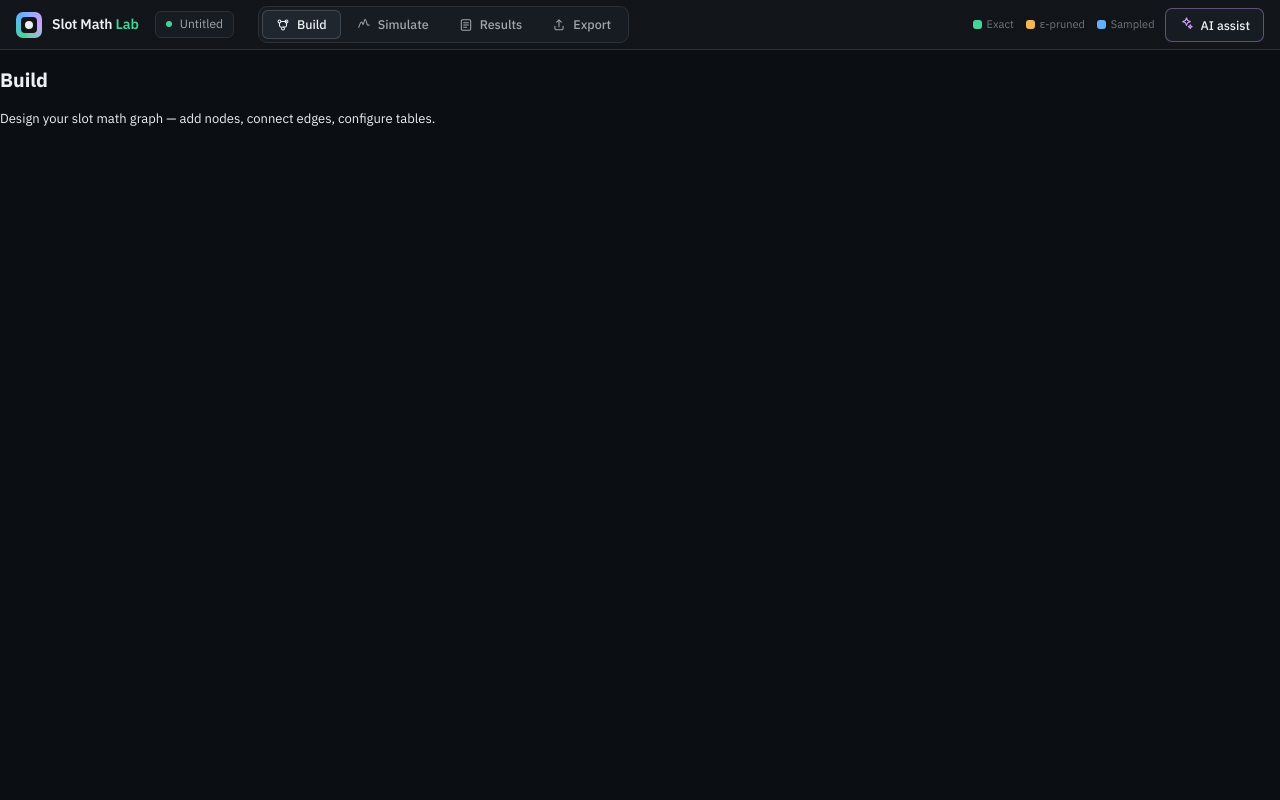
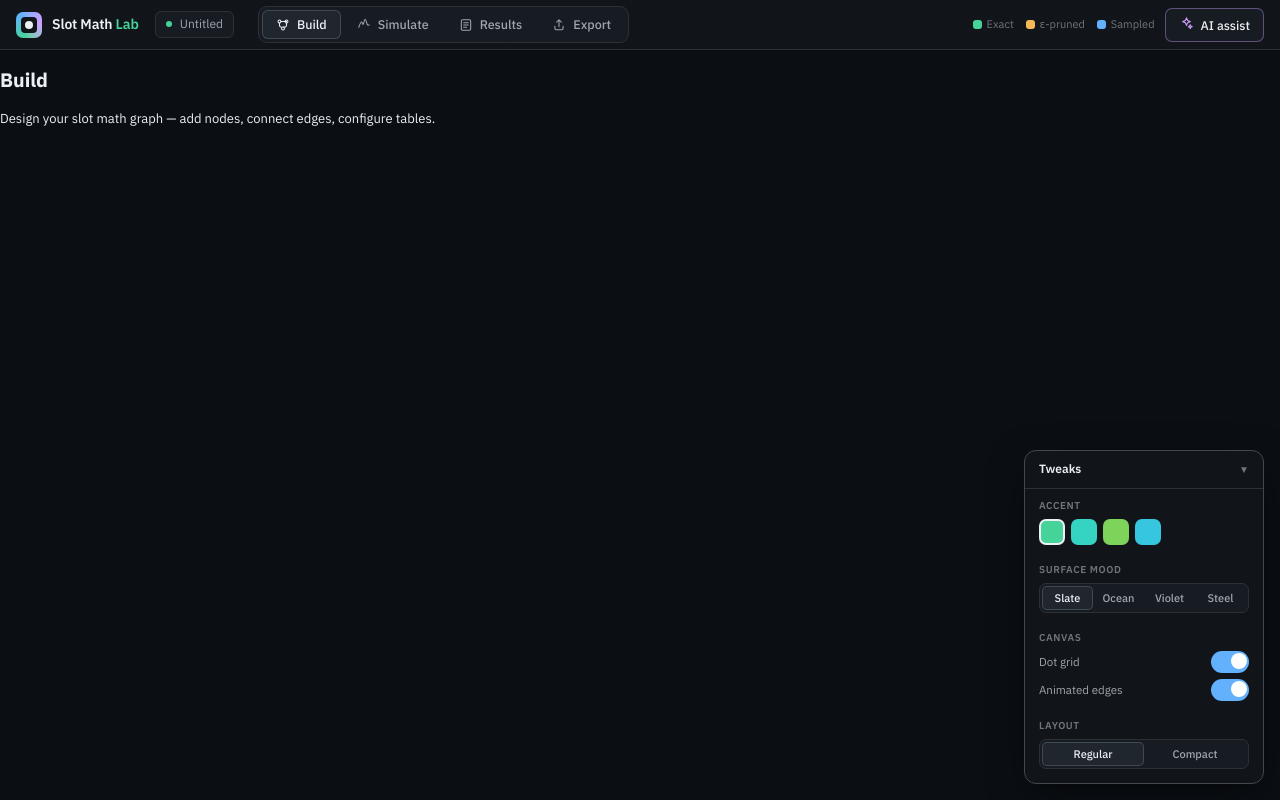
Before and after one commit to lilter96/slot-math-lab, a React (Vite) app in the folder frontend/: page /build in a window 1280 px wide. Built offline with nearby package versions, Linux system fonts and the light colour scheme; no server answers; what openapi-fetch would draw is missing.

Commit message:
feat: G18 App rewrite — prototype layout + TweaksPanel

```diff
--- a/frontend/src/App.tsx
+++ b/frontend/src/App.tsx
@@ -1,5 +1,6 @@
 import { BrowserRouter, Routes, Route, Navigate } from 'react-router-dom';
 import Layout from './components/Layout';
+import TweaksPanel from './components/TweaksPanel';
 import Build from './pages/Build';
 import Simulate from './pages/Simulate';
 import Results from './pages/Results';
@@ -17,6 +18,7 @@ export default function App() {
           <Route path="export" element={<Export />} />
         </Route>
       </Routes>
+      <TweaksPanel />
     </BrowserRouter>
   );
 }
```
